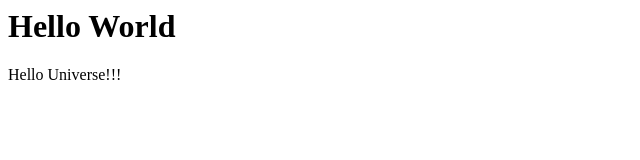
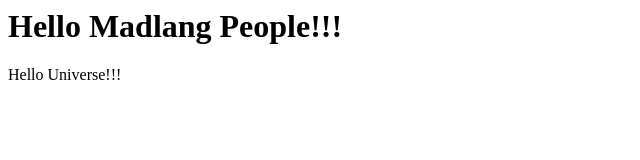
Before and after one commit to Renreal/princessApril, a plain HTML site: page princessrenreal.html in a window 1280 px wide. Shown: the whole page, without its empty margins (0-640 px from the left). Drawn offline with Linux system fonts and the light colour scheme.

Commit message:
edit text on princess renreal

```diff
--- a/princessrenreal.html
+++ b/princessrenreal.html
@@ -1,6 +1,6 @@
 <html>
   <h1>
-    Hello World
+    Hello Madlang People!!!
   </h1>
 
 	<body>
```
